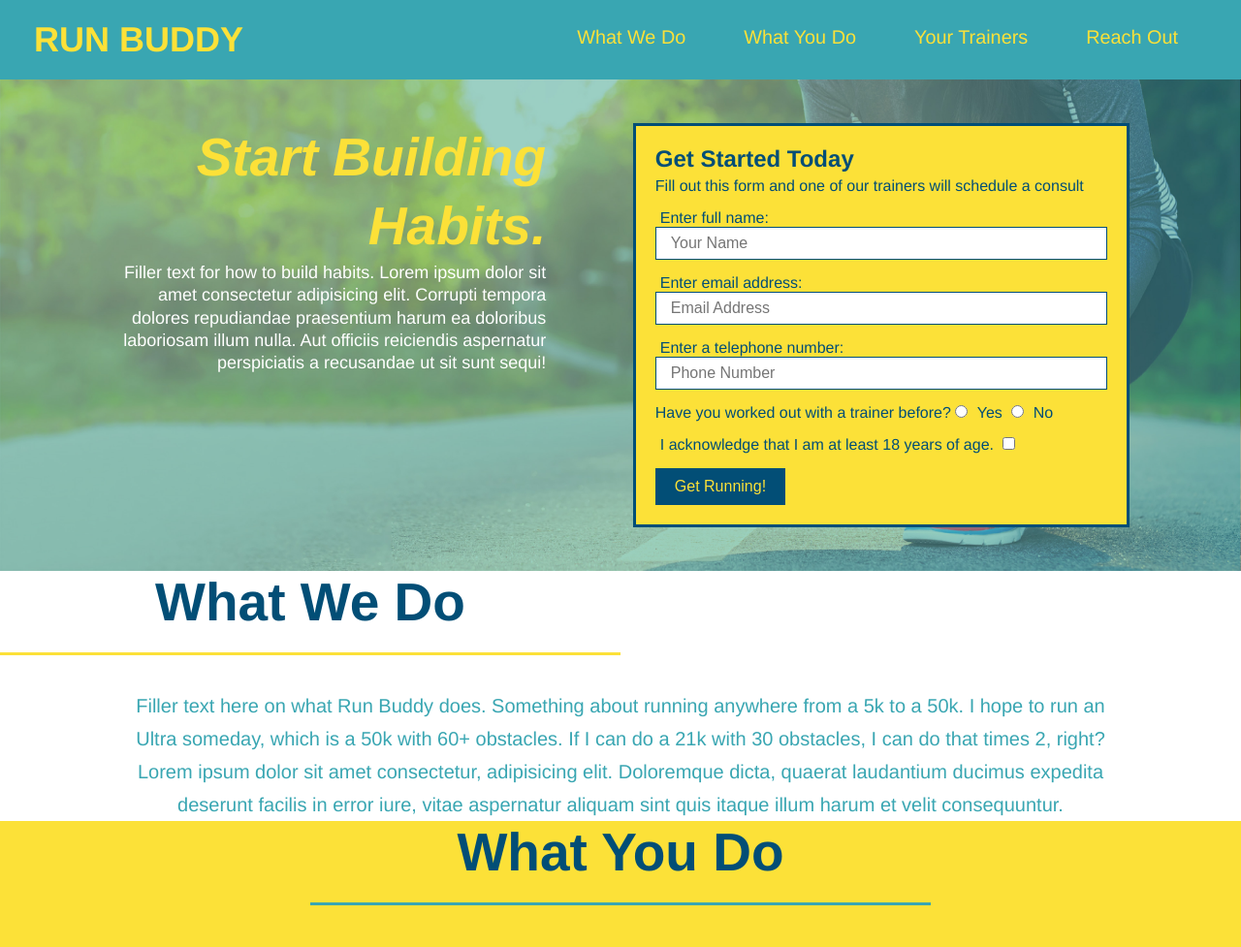
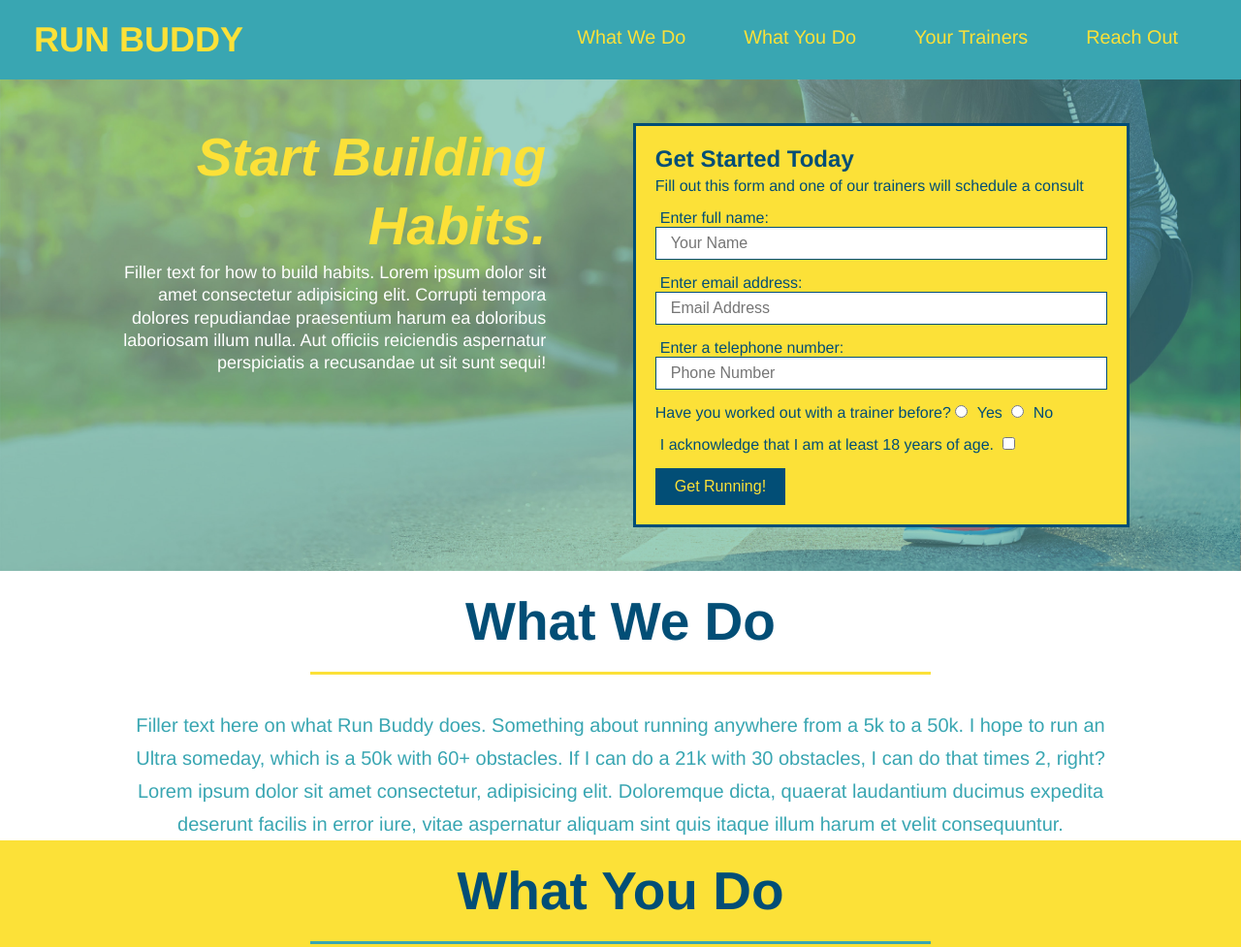
Before and after one commit to kaelliot/run-buddy, a plain HTML site: page index.html in a window 1280 px wide. Shown: the top 977 px of the page at 97% size. Drawn offline with Linux system fonts and the light colour scheme.

Commit message:
changes to css

```diff
--- a/style.css
+++ b/style.css
@@ -129,17 +129,6 @@ footer a {
     padding: 10px 20px;
     font-size: 16px;
 }
-/* remove this entire CSS Rule */
-.intro h2 {
-    /* add this alongside your other declarations */
-    display: inline-block;
-    font-size: 55px;
-    color: #024e76;
-    margin-bottom: 35px;
-    padding: 0 100px 20px 100px;
-    border-bottom: 3px solid;
-    border-color: #fce138;
-}
 .intro p {
     /* add this alongside your other declarations */
     margin: 0 auto;
@@ -152,21 +141,12 @@ footer a {
 .steps {
     background: #fce138
 }
-/* and this one */
-.steps h2 {
-    font-size: 55px;
-    color: #024e76;
-    margin-bottom: 35px;
-    padding: 0 100px 20px 100px;
-    border-bottom: 3px solid;
-    border-color: #39a6b2;
-}
 .step h3 {
     color: #024e76;
     font-size: 46px;
     flex: 1 30%;
 }
-.step-text p{
+.step-text p {
     color: #39a6b2;
     font-size: 18px;
 }
@@ -212,9 +192,11 @@ footer a {
 }
 .primary-border {
     border-color: #fce138;
+    padding: 20px;
 }
 .secondary-border {
     border-color: #39a6b2;
+    padding: 20px;
 }
 .trainers {
 }
```
